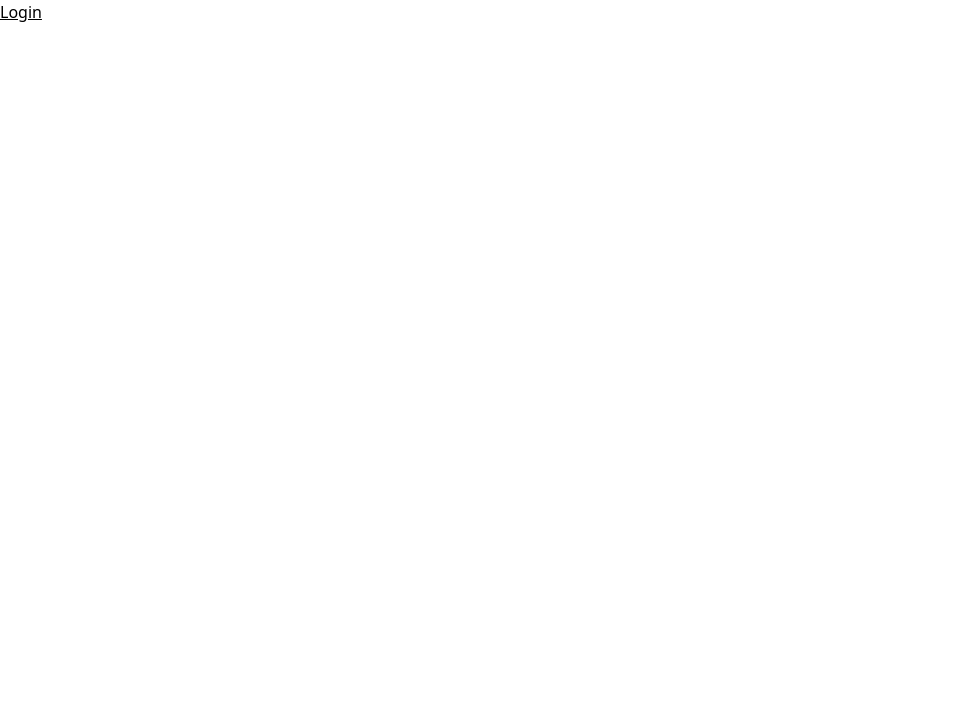
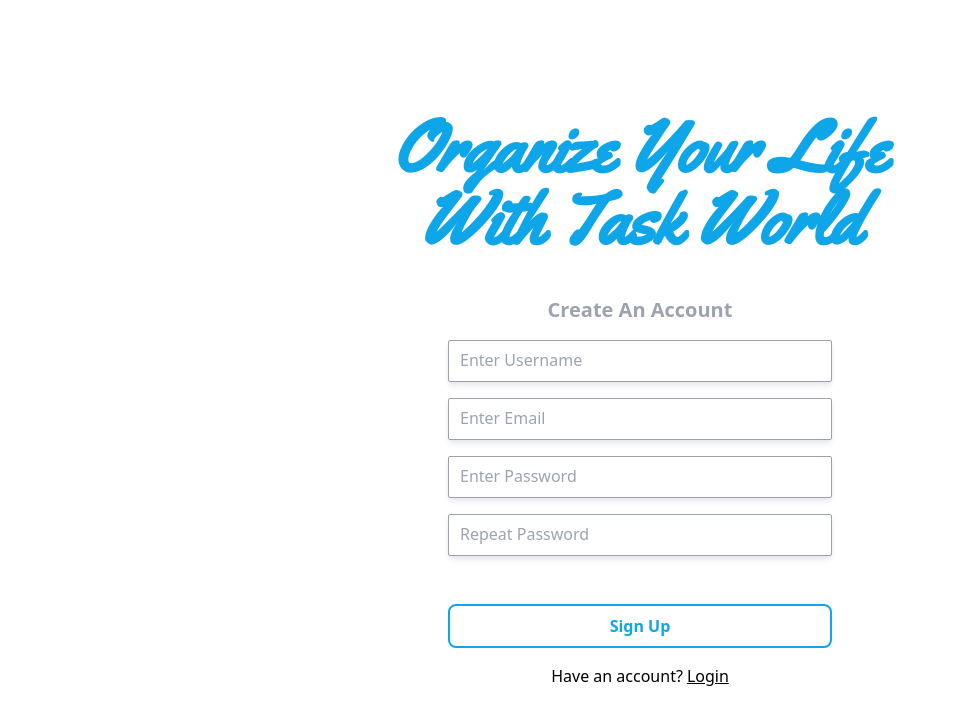
Before and after one commit to Edgardas1/yourtasks, a React (Vite) app: page /register in a window 1280 px wide. Shown: the top 724 px of the page, without its empty margins (0-956 px from the left). Built offline with nearby package versions, Linux system fonts and the light colour scheme.

Commit message:
added register page

```diff
--- a/src/LoginPage/components/RegisterLink.tsx
+++ b/src/LoginPage/components/RegisterLink.tsx
@@ -4,7 +4,7 @@ const RegisterLink = () => {
   return (
     <div>
       <p className=" text-center">
-        Don't have an account?
+        Don't have an account?{" "}
         <Link to="/register" className="underline">
           Register
         </Link>
--- a/src/RegisterPage/RegisterPage.tsx
+++ b/src/RegisterPage/RegisterPage.tsx
@@ -1,11 +1,34 @@
 import { Link } from "react-router-dom";
+import MainText from "./components/MainText";
+import Input from "./components/Input";
+import Button from "./components/Button";
 
 const RegisterPage = () => {
   return (
-    <div>
-      <Link to="/" className="underline">
-        Login
-      </Link>
+    <div className="flex flex-col items-center justify-center h-screen ">
+      <MainText />
+      <form className="flex flex-col gap-4 items-center mt-10 mb-4">
+        <p className="font-bold text-gray-400 text-xl">Create An Account</p>
+        <Input placeholder="Enter Username" type="text" content="username" />
+        <Input placeholder="Enter Email" type="text" content="email" />
+        <Input
+          placeholder="Enter Password"
+          type="password"
+          content="password"
+        />
+        <Input
+          placeholder="Repeat Password"
+          type="password"
+          content="passwordRepeat"
+        />
+        <Button />
+      </form>
+      <div className="flex">
+        <p className="mr-1">Have an account? </p>
+        <Link to="/" className="underline">
+          Login
+        </Link>
+      </div>
     </div>
   );
 };
--- /dev/null
+++ b/src/RegisterPage/components/Button.tsx
@@ -0,0 +1,13 @@
+import React from "react";
+
+const Button = () => {
+  return (
+    <div>
+      <button className="font-bold border-2 border-sky-500 w-72 lg:w-96 py-2 text-sky-500 rounded-lg hover:bg-sky-500 hover:text-white mt-8 transition-all">
+        Sign Up
+      </button>
+    </div>
+  );
+};
+
+export default Button;
--- /dev/null
+++ b/src/RegisterPage/components/Input.tsx
@@ -0,0 +1,56 @@
+import { useState } from "react";
+
+interface Form {
+  placeholder: string;
+  type: string;
+  content: string;
+}
+
+const Input = ({ placeholder, type, content }: Form) => {
+  const [focusedInput, setFocusedInput] = useState<Boolean>(false);
+  const [value, setValue] = useState<string>("");
+  const focusInput = () => {
+    setFocusedInput(true);
+  };
+
+  const unfocusInput = () => {
+    if (value !== "") {
+      return;
+    }
+    setFocusedInput(false);
+  };
+
+  const handleChange = (e: React.ChangeEvent<HTMLInputElement>) => {
+    setValue(e.currentTarget.value);
+  };
+
+  return (
+    <div>
+      <label
+        htmlFor={content}
+        className={
+          focusedInput
+            ? "absolute translate-x-2 transition-all text-xs translate-y-[-8px] text-gray-600 capitalize cursor-text px-2 bg-white"
+            : "absolute translate-x-1 translate-y-2 transition-all text-md text-gray-400 capitalize cursor-text bg-white  px-2"
+        }
+      >
+        {placeholder}
+      </label>
+      <input
+        value={value}
+        id={content}
+        type={type}
+        className={
+          focusedInput
+            ? "outline-none rounded-sm px-3 py-2 shadow-gray-300 border-[1px] border-gray-700 w-72 shadow-md lg:w-96 "
+            : "outline-none rounded-sm px-3 py-2 shadow-gray-200 border-[1px] border-gray-400 w-72 shadow-md lg:w-96"
+        }
+        onFocus={focusInput}
+        onBlur={unfocusInput}
+        onChange={handleChange}
+      />
+    </div>
+  );
+};
+
+export default Input;
--- /dev/null
+++ b/src/RegisterPage/components/MainText.tsx
@@ -0,0 +1,14 @@
+import React from "react";
+
+const MainText = () => {
+  return (
+    <div>
+      <h1 className="font-yellowtail text-sky-500 font-bold text-center sm:text-7xl text-6xl">
+        Organize Your Life <br />
+        With Task World
+      </h1>
+    </div>
+  );
+};
+
+export default MainText;
```
